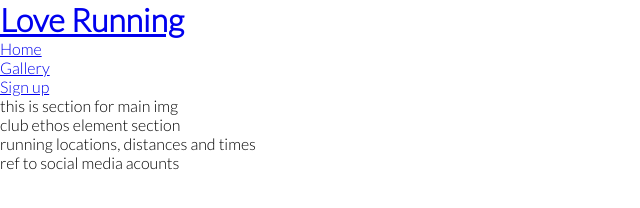
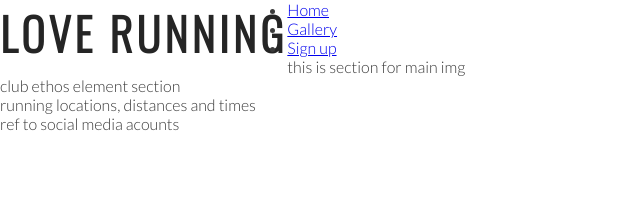
Before and after one commit to AnneKammenhed/love-running, a plain HTML site: page index.html in a window 1280 px wide. Shown: the whole page, without its empty margins (0-640 px from the left). Drawn offline with nearby package versions, Linux system fonts and the light colour scheme.

Commit message:
add styling h1, h2 and logo

```diff
--- a/assets/css/style.css
+++ b/assets/css/style.css
@@ -8,4 +8,18 @@
 body {
     font-family: lato, sans-serif;
     font-weight:300;
+    color:#3a3a3a;
 }
+/* headings and logo*/
+
+h1, h2 {
+    font-family:oswald, sans-serif;
+    text-transform: uppercase;
+    letter-spacing: 4px;
+    color:#252525;
+}
+
+#logo {
+    float:left;
+    font-size: 280%;
+}
--- a/index.html
+++ b/index.html
@@ -12,7 +12,7 @@
 <body>
     <header>
         <a href="index.html">
-            <h1>Love Running</h1>
+            <h1 id="logo">Love Running</h1>
         </a>
         <nav>
             <ul>
```
